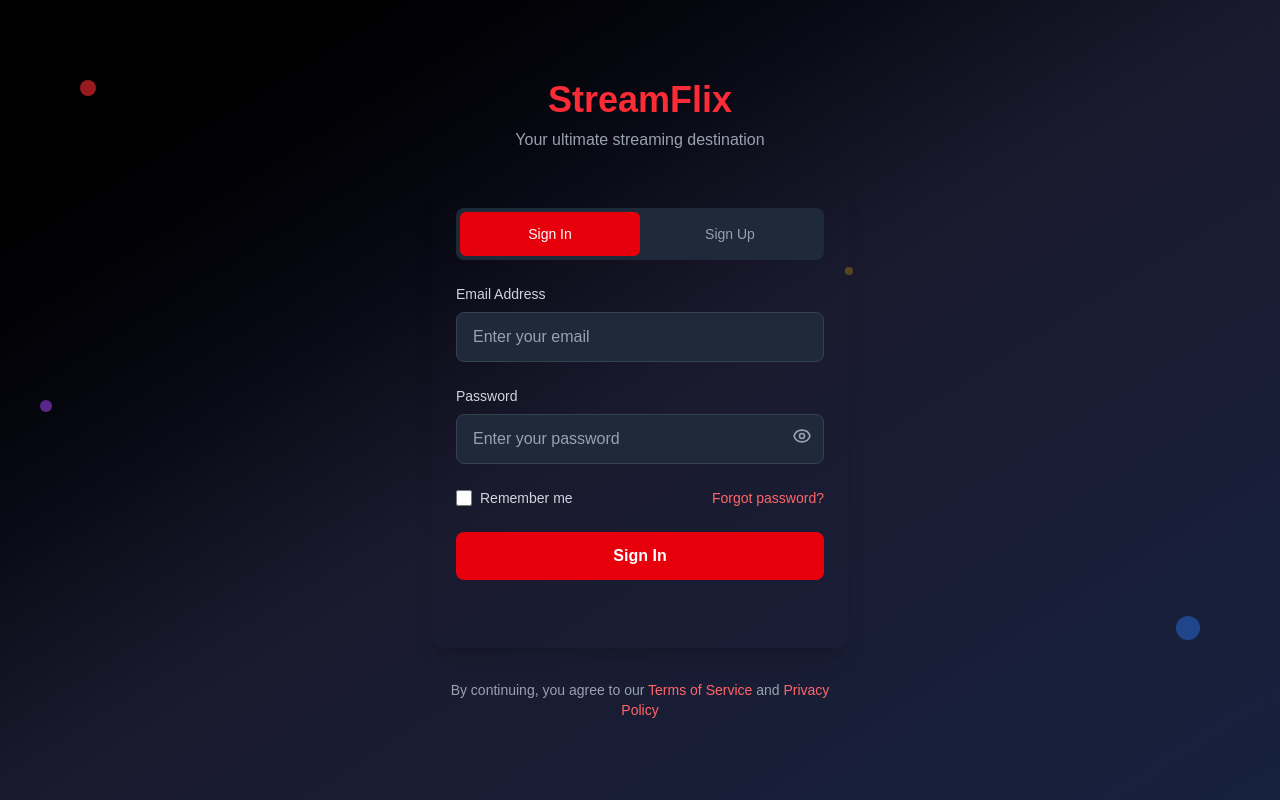
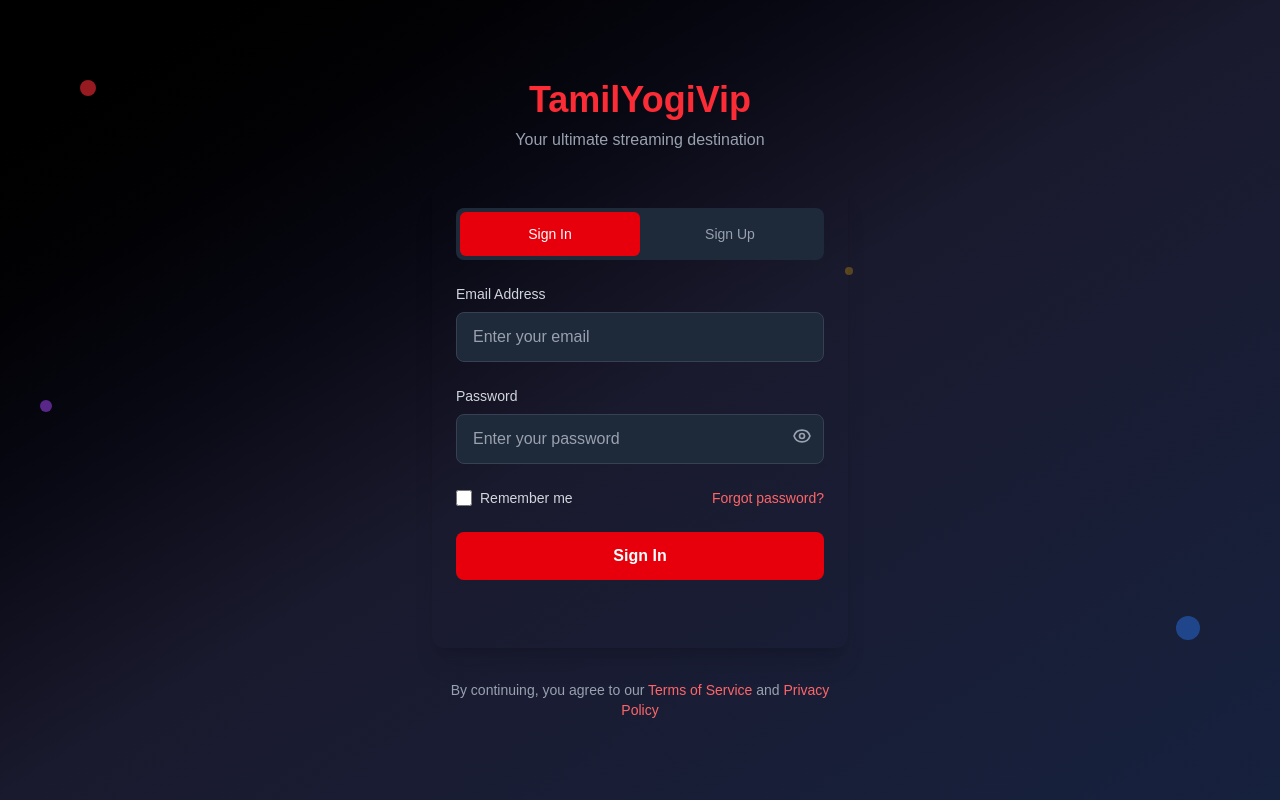
Before and after one commit to ravikajan/tamilyogi, a Next.js app: page /login in a window 1280 px wide. Built offline with nearby package versions, Linux system fonts and the light colour scheme; no server answers.

Commit message:
feat: update branding from StreamFlix to TamilYogiVip across the application

```diff
--- a/src/app/layout.tsx
+++ b/src/app/layout.tsx
@@ -15,21 +15,21 @@
 });
 
 export const metadata: Metadata = {
-  title: "StreamFlix - Ultimate Streaming Destination",
+  title: "TamilYogiVip - Ultimate Streaming Destination",
   description:
-    "Watch the latest movies and web series online. StreamFlix brings you HD entertainment, trending releases, and more!",
+    "Watch the latest movies and web series online. TamilYogiVip brings you HD entertainment, trending releases, and more!",
   openGraph: {
-    title: "StreamFlix - Ultimate Streaming Destination",
+    title: "TamilYogiVip - Ultimate Streaming Destination",
     description:
-      "Watch the latest movies and web series online. StreamFlix brings you HD entertainment, trending releases, and more!",
-    url: "https://streamflix.example.com/",
-    siteName: "StreamFlix",
+      "Watch the latest movies and web series online. TamilYogiVip brings you HD entertainment, trending releases, and more!",
+    url: "https://tamiliyogivip.example.com/",
+    siteName: "TamilYogiVip",
     images: [
       {
-        url: "/api/og?title=StreamFlix",
+        url: "/api/og?title=TamilYogiVip",
         width: 1200,
         height: 630,
-        alt: "StreamFlix Hero Banner",
+        alt: "TamilYogiVip Hero Banner",
       },
     ],
     locale: "en_US",
@@ -37,11 +37,11 @@
   },
   twitter: {
     card: "summary_large_image",
-    title: "StreamFlix - Ultimate Streaming Destination",
+    title: "TamilYogiVip - Ultimate Streaming Destination",
     description:
-      "Watch the latest movies and web series online. StreamFlix brings you HD entertainment, trending releases, and more!",
-    images: ["/api/og?title=StreamFlix"],
-    site: "@streamflix",
+      "Watch the latest movies and web series online. TamilYogiVip brings you HD entertainment, trending releases, and more!",
+    images: ["/api/og?title=TamilYogiVip"],
+    site: "@tamiliyogivip",
   },
   metadataBase: new URL(process.env.NEXT_PUBLIC_SITE_URL || "http://localhost:3000"),
 };
@@ -55,13 +55,13 @@
         __html: JSON.stringify({
           "@context": "https://schema.org",
           "@type": "Organization",
-          name: "StreamFlix",
-          url: "https://streamflix.example.com/",
+          name: "TamilYogiVip",
+          url: "https://tamiliyogivip.example.com/",
           logo: "/favicon.ico",
           sameAs: [
-            "https://facebook.com/streamflix",
-            "https://twitter.com/streamflix",
-            "https://instagram.com/streamflix",
+            "https://facebook.com/tamiliyogivip",
+            "https://twitter.com/tamiliyogivip",
+            "https://instagram.com/tamiliyogivip",
           ],
         }),
       }}
--- a/src/app/login/page.tsx
+++ b/src/app/login/page.tsx
@@ -21,7 +21,7 @@
       <div className="w-full max-w-md z-10 p-4">
         {/* Logo */}
         <div className="text-center mb-8">
-          <h1 className="text-4xl font-bold text-red-500 mb-2">StreamFlix</h1>
+          <h1 className="text-4xl font-bold text-red-500 mb-2">TamilYogiVip</h1>
           <p className="text-gray-400">Your ultimate streaming destination</p>
         </div>
 
--- a/src/app/manifest.ts
+++ b/src/app/manifest.ts
@@ -2,8 +2,8 @@
 
 export default function manifest(): MetadataRoute.Manifest {
   return {
-    name: 'StreamFlix',
-    short_name: 'StreamFlix',
+    name: 'TamilYogiVip',
+    short_name: 'TamilYogiVip',
     description: 'Ultimate Movie Streaming App',
     start_url: '/',
     display: 'standalone',
--- a/src/app/movie/[slug]/page.tsx
+++ b/src/app/movie/[slug]/page.tsx
@@ -282,8 +282,8 @@
 									onClick={() => {
 										if (navigator.share) {
 											navigator.share({
-												title: `${movie.title} - StreamFlix`,
-												text: `Check out this amazing movie on StreamFlix!`,
+												title: `${movie.title} - TamilYogiVip`,
+												text: `Check out this amazing movie on TamilYogiVip!`,
 												url: window.location.href,
 											});
 										} else {
--- a/src/components/Footer.tsx
+++ b/src/components/Footer.tsx
@@ -2,7 +2,7 @@
 
 const Footer = () => (
   <footer className="w-full bg-gray-900 text-gray-400 py-6 mt-8 text-center text-sm">
-    <span>&copy; {new Date().getFullYear()} StreamFlix. All rights reserved.</span>
+    <span>&copy; {new Date().getFullYear()} TamilYogiVip. All rights reserved.</span>
   </footer>
 );
 
--- a/src/components/Header.tsx
+++ b/src/components/Header.tsx
@@ -19,7 +19,7 @@
         aria-label="Go to home page"
         onKeyDown={e => { if (e.key === "Enter" || e.key === " ") router.push("/"); }}
       >
-        StreamFlix
+        TamilYogiVip
       </div>
       {/* Right: Avatar and user info */}
       <div className="flex items-center gap-4">
--- a/src/components/RegisterSW.tsx
+++ b/src/components/RegisterSW.tsx
@@ -60,7 +60,7 @@
       <div className="fixed inset-0 z-[1000] flex items-end justify-center pointer-events-none">
         <div className="mb-8 bg-gray-900 border border-gray-700 rounded-xl shadow-xl px-6 py-4 flex items-center gap-4 pointer-events-auto animate-fade-in">
           <span className="text-white font-semibold">
-            To install StreamFlix on iOS, tap{" "}
+            To install TamilYogiVip on iOS, tap{" "}
             <span role="img" aria-label="Share">
               &#x1f5d2;
             </span>{" "}
@@ -77,7 +77,7 @@
     <div className="fixed inset-0 z-[1000] flex items-end justify-center pointer-events-none">
       <div className="mb-8 bg-gray-900 border border-gray-700 rounded-xl shadow-xl px-6 py-4 flex items-center gap-4 pointer-events-auto animate-fade-in">
         <span className="text-white font-semibold">
-          Install StreamFlix for a better experience!
+          Install TamilYogiVip for a better experience!
         </span>
         <button
           className="bg-red-600 hover:bg-red-700 text-white px-4 py-2 rounded-lg font-bold ml-2"
```
